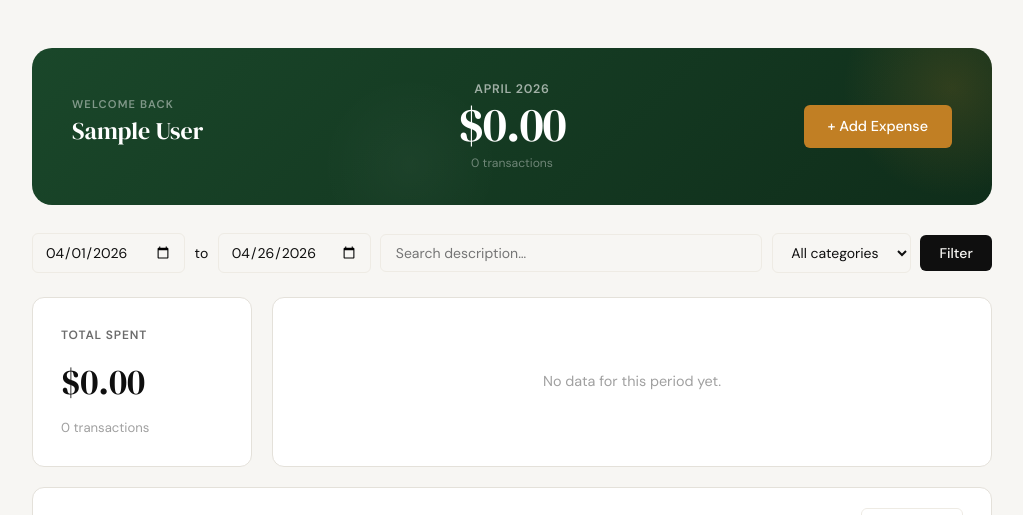
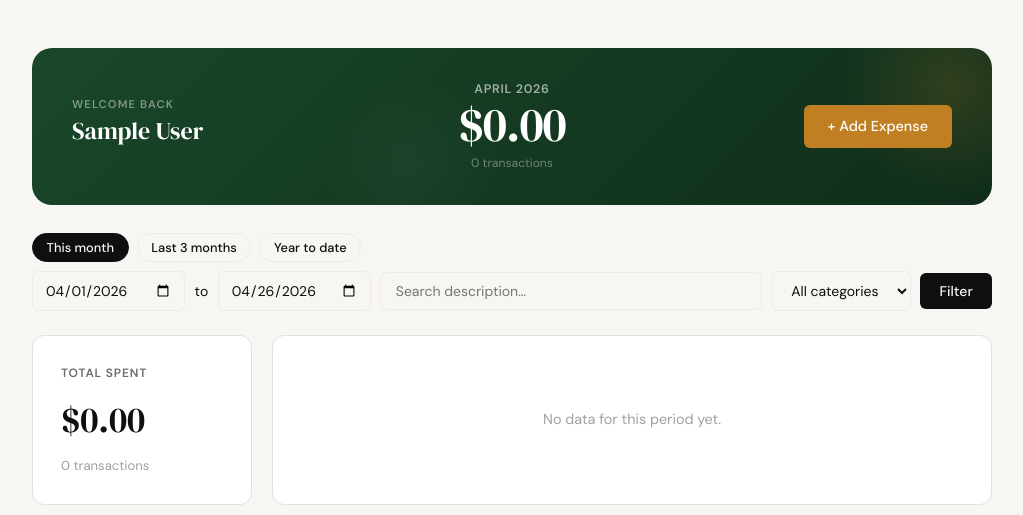
Before and after one commit to iamsinghdilsher-code/expenseTracker, a Flask app: page /expenses in a window 1280 px wide. Shown: the part 61-576 px from the top of the page, without its empty margins (128-1151 px from the left). Run offline with Flask 3, Linux system fonts and the light colour scheme; the visitor is signed in with stand-in values (Sample User, id 1); data comes from the database, SQL or seed files in the repository; data that the repository does not hold is empty.

Commit message:
dashboardFixes

```diff
--- a/static/css/style.css
+++ b/static/css/style.css
@@ -1035,6 +1035,36 @@ a { color: inherit; text-decoration: none; }
     text-align: center;
 }
 
+/* Quick date presets */
+.filter-presets {
+    display: flex;
+    gap: 0.5rem;
+    margin-bottom: 0.6rem;
+    flex-wrap: wrap;
+}
+
+.preset-btn {
+    padding: 0.3rem 0.85rem;
+    border: 1.5px solid var(--border-soft);
+    border-radius: 999px;
+    background: var(--paper);
+    color: var(--muted);
+    font-family: var(--sans);
+    font-size: 0.8rem;
+    font-weight: 500;
+    cursor: pointer;
+    transition: border-color 0.15s, color 0.15s, background 0.15s;
+}
+.preset-btn:hover {
+    border-color: var(--accent);
+    color: var(--accent);
+}
+.preset-btn--active {
+    border-color: var(--ink);
+    background: var(--ink);
+    color: var(--paper);
+}
+
 /* Filter bar */
 .filter-bar {
     display: flex;
--- a/templates/expenses.html
+++ b/templates/expenses.html
@@ -48,11 +48,18 @@
             </div>
         </div>
 
+        <!-- Quick date presets -->
+        <div class="filter-presets">
+            <button type="button" class="preset-btn" data-preset="this-month">This month</button>
+            <button type="button" class="preset-btn" data-preset="last-3-months">Last 3 months</button>
+            <button type="button" class="preset-btn" data-preset="year-to-date">Year to date</button>
+        </div>
+
         <!-- Search / filter bar -->
-        <form class="filter-bar" method="GET" action="{{ url_for('expenses') }}">
-            <input class="filter-date" type="date" name="date_from" value="{{ date_from }}">
+        <form id="filter-bar" class="filter-bar" method="GET" action="{{ url_for('expenses') }}">
+            <input class="filter-date" type="date" id="input-date-from" name="date_from" value="{{ date_from }}">
             <span class="filter-date-sep">to</span>
-            <input class="filter-date" type="date" name="date_to" value="{{ date_to }}">
+            <input class="filter-date" type="date" id="input-date-to" name="date_to" value="{{ date_to }}">
             <input class="filter-search" type="text" name="search"
                    placeholder="Search description…" value="{{ search }}">
             <select class="filter-cat" name="category">
@@ -155,6 +162,91 @@
 {% endblock %}
 
 {% block scripts %}
+<script>
+(function () {
+    const STORE_FROM = 'spendly_date_from';
+    const STORE_TO   = 'spendly_date_to';
+
+    function isoToday() {
+        const d = new Date();
+        return [d.getFullYear(), String(d.getMonth()+1).padStart(2,'0'), String(d.getDate()).padStart(2,'0')].join('-');
+    }
+
+    function presetDates(preset) {
+        const today = new Date();
+        const to = isoToday();
+        let from;
+        if (preset === 'this-month') {
+            from = [today.getFullYear(), String(today.getMonth()+1).padStart(2,'0'), '01'].join('-');
+        } else if (preset === 'last-3-months') {
+            const d = new Date(today);
+            d.setMonth(d.getMonth() - 3);
+            from = [d.getFullYear(), String(d.getMonth()+1).padStart(2,'0'), String(d.getDate()).padStart(2,'0')].join('-');
+        } else if (preset === 'year-to-date') {
+            from = today.getFullYear() + '-01-01';
+        }
+        return { from, to };
+    }
+
+    function saveAndSubmit(from, to) {
+        if (from) localStorage.setItem(STORE_FROM, from);
+        if (to)   localStorage.setItem(STORE_TO,   to);
+        document.getElementById('input-date-from').value = from || '';
+        document.getElementById('input-date-to').value   = to   || '';
+        document.getElementById('filter-bar').submit();
+    }
+
+    function highlightActivePreset() {
+        const from = document.getElementById('input-date-from').value;
+        const to   = document.getElementById('input-date-to').value;
+        document.querySelectorAll('.preset-btn').forEach(btn => {
+            const p = presetDates(btn.dataset.preset);
+            btn.classList.toggle('preset-btn--active', p.from === from && p.to === to);
+        });
+    }
+
+    document.addEventListener('DOMContentLoaded', function () {
+        // Restore saved preference if URL has no explicit date params
+        const params = new URLSearchParams(window.location.search);
+        if (!params.has('date_from') && !params.has('date_to')) {
+            const savedFrom = localStorage.getItem(STORE_FROM);
+            const savedTo   = localStorage.getItem(STORE_TO) || isoToday();
+            if (savedFrom) {
+                params.set('date_from', savedFrom);
+                params.set('date_to', savedTo);
+                window.location.search = params.toString();
+                return;
+            }
+        } else {
+            // Save whatever the server rendered (user explicitly navigated with dates)
+            const f = params.get('date_from');
+            const t = params.get('date_to');
+            if (f) localStorage.setItem(STORE_FROM, f);
+            if (t) localStorage.setItem(STORE_TO,   t);
+        }
+
+        // Auto-submit when a date input changes
+        ['input-date-from', 'input-date-to'].forEach(id => {
+            document.getElementById(id).addEventListener('change', function () {
+                const from = document.getElementById('input-date-from').value;
+                const to   = document.getElementById('input-date-to').value || isoToday();
+                saveAndSubmit(from, to);
+            });
+        });
+
+        // Preset buttons
+        document.querySelectorAll('.preset-btn').forEach(btn => {
+            btn.addEventListener('click', function () {
+                const { from, to } = presetDates(this.dataset.preset);
+                saveAndSubmit(from, to);
+            });
+        });
+
+        highlightActivePreset();
+    });
+})();
+</script>
+
 {% if chart_labels %}
 <script>
 const ctx = document.getElementById('catChart').getContext('2d');
```
Also changed, not shown: .claude/settings.local.json.
